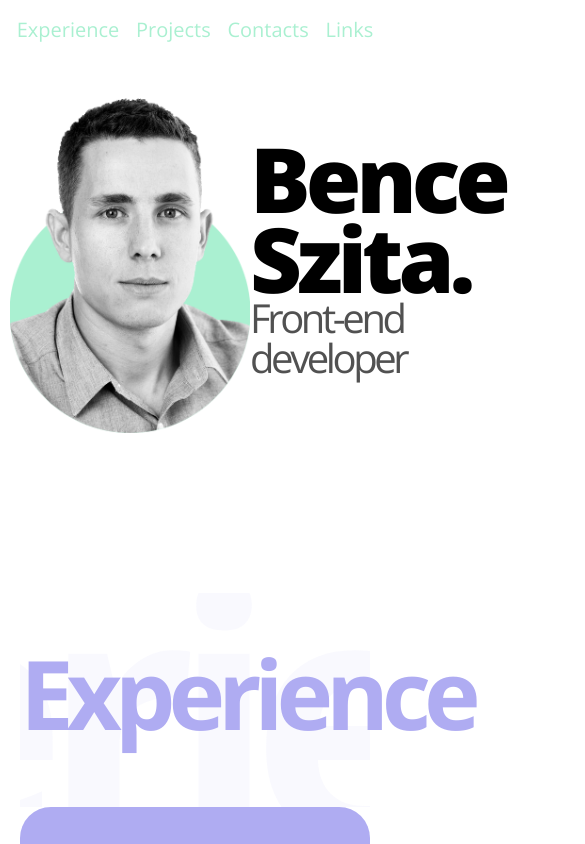
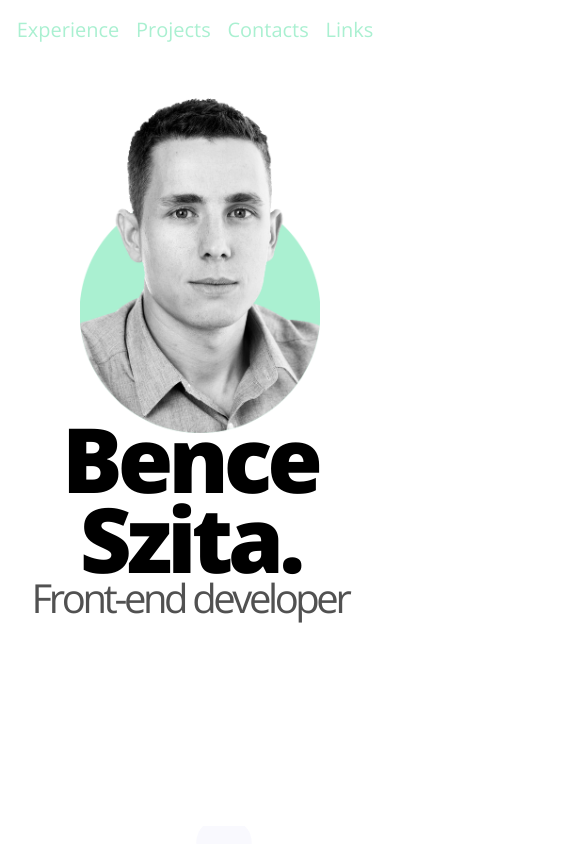
Before and after one commit to Ben-sz/portrait, an Angular app: page / in a window 390 px wide. Shown: the top 844 px of the page, 585 px wide, since content can reach past the window. Built offline with nearby package versions, Linux system fonts and the light colour scheme.

Commit message:
adds scroll event to title and xp div

```diff
--- a/src/app/app-routing.module.ts
+++ b/src/app/app-routing.module.ts
@@ -9,6 +9,7 @@ const routes: Routes = [
   { path: 'cocolio', component: CocolioComponent },
   { path: '', component: HomeComponent },
 
+
 ];
 
 @NgModule({
--- a/src/app/home/home.component.html
+++ b/src/app/home/home.component.html
@@ -1,9 +1,9 @@
 <div class="top-1">
   <div class="top1-main">
 
-    <img src="../../assets/images/portrait7.png" alt="">
-    <div class="name-text">
-      <h1>Bence Szita.<span></span></h1>
+    <img #portrait src="../../assets/images/portrait7.png" alt="">
+    <div #scrollElement class="name-text">
+      <h1 >Bence Szita.<span></span></h1>
       <h3>Front-end developer<span></span></h3>
     </div>
 
@@ -15,9 +15,9 @@
 <div class="block-main block-margin" id="experience">
     <div class="block-container left-flextext">
       <div class="block-child xp-bg">
-        <div class="block-title purplecolor"> <h1>Experience</h1></div>
+        <div class="block-title purplecolor" #xpLeft > <h1>Experience</h1></div>
       </div>
-      <div class="block-child purplebg xp-box">
+      <div class="block-child purplebg xp-box" #xpRight>
         <div class="xp-text">
           <h1> 2019 Sept-2020 May - System Egineer,  Robert Bosch Kft</h1>
           <h2> Budapest, Hungary</h2>
--- a/src/app/home/home.component.scss
+++ b/src/app/home/home.component.scss
@@ -18,10 +18,11 @@ body{
   width: 100%;
   margin-right: auto;
   margin-left: auto;
-  margin-bottom: 10rem;
+  margin-bottom: 13rem;
   .top1-main{
 
     display: flex;
+    flex-wrap: wrap;
     justify-content: center;
 
     /* width: 60vw; */
@@ -103,6 +104,7 @@ body{
 .block-child {
   flex: 1;
   max-width: 100%;
+  overflow: hidden;
 }
 
 
@@ -110,6 +112,7 @@ body{
   text-align: center;
   margin-top: 100px;
   padding-bottom: 50px;
+  overflow: hidden;
   h1{
     font-family: Open Sans;
     font-style: normal;
@@ -118,9 +121,7 @@ body{
     line-height: 0%;
     letter-spacing: -0.075em;
     transition: all 0.3s ease;
-    &:hover{
-   /*  margin-left: -10px; */
-    }
+
   }
 }
 
@@ -163,9 +164,6 @@ body{
     line-height: 40px;
     transition: all 0.3s ease;
     margin-top: 70px;
-    &:hover{
-   /*  margin-left: -10px; */
-    }
 
 
   }
@@ -179,9 +177,7 @@ body{
 
       transition: all 0.3s ease;
 
-      &:hover{
-      /*   margin-left: -10px; */
-      }
+
     }
 }
 
@@ -314,10 +310,8 @@ text-align: center;
 
   .name-text{
     text-align: left;
-
     display: flex;
     flex-direction: column;
-
     align-items: flex-start;
     justify-content: center;
 
@@ -342,3 +336,11 @@ text-align: center;
   }
 
 }
+
+
+@media (max-width: 950px) {
+  .name-text{
+    text-align: center;
+    align-items: center;
+  }
+}
--- a/src/app/home/home.component.ts
+++ b/src/app/home/home.component.ts
@@ -1,4 +1,4 @@
-import { Component, OnInit, ViewEncapsulation } from '@angular/core';
+import { Component, OnDestroy, OnInit, ViewChild, ViewEncapsulation } from '@angular/core';
 import { faGithub, faLinkedinIn} from '@fortawesome/free-brands-svg-icons';
 
 
@@ -8,13 +8,67 @@ import { faGithub, faLinkedinIn} from '@fortawesome/free-brands-svg-icons';
   styleUrls: ['./home.component.scss'],
   encapsulation: ViewEncapsulation.None
 })
-export class HomeComponent implements OnInit {
+export class HomeComponent implements OnInit, OnDestroy {
+
+  @ViewChild('scrollElement') scrollElement: any;
+  scrollHtml: HTMLElement;
+  @ViewChild('portrait') portraitElement: any;
+  portraitHtml: HTMLElement;
+  @ViewChild('xpLeft') xpLeft: any;
+  xpLeftHtml: HTMLElement;
+  @ViewChild('xpRight') xpRight: any;
+  xpRightHtml: HTMLElement;
+
+
   faGithub = faGithub;
   faLinkedinIn = faLinkedinIn;
 
   constructor() { }
 
   ngOnInit(): void {
+    window.addEventListener('scroll', this.scrollEvent, true);
+
   }
 
+
+  ngAfterViewInit(){
+    this.scrollHtml = this.scrollElement.nativeElement;
+    this.portraitHtml = this.portraitElement.nativeElement;
+    this.xpLeftHtml = this.xpLeft.nativeElement;
+    this.xpRightHtml = this.xpRight.nativeElement;
+
+    this.xpRightHtml.style.transform = 'translate3d(952px,0px,0px)';
+    this.xpLeftHtml.style.transform = 'translate3d(-952px,0px,0px)';
+  }
+
+
+
+  ngOnDestroy(){
+    window.removeEventListener('scroll', this.scrollEvent, true);
+
+  }
+
+
+  scrollEvent = (event: any): void => {
+    const n = event.srcElement.scrollingElement.scrollTop;
+    let g = window.pageYOffset;
+    console.log('n', n)
+    console.log('g', g)
+   /*  console.log(n) */
+
+    let rate = n * 1.2;
+    this.scrollHtml.style.transform = 'translate3d(' + rate+ 'px,0px,0px)';
+    this.portraitHtml.style.transform = 'translate3d(' + -rate + 'px,0px,0px)';
+
+    /* xp scroll */
+
+
+
+    let xpRateRight =   Math.max(952-(n*3) , 0) + -1*Math.min(1600*1.7-(n*1.7) , 0);
+    let xpRateLeft =   Math.max(952-(n*3) , 0) - -1*Math.min(1600*1.7-(n*1.7) , 0);
+
+    this.xpRightHtml.style.transform = 'translate3d(' + xpRateRight + 'px,0px,0px)';
+    this.xpLeftHtml.style.transform = 'translate3d(' + -xpRateLeft + 'px,0px,0px)';
+
+  }
 }
--- a/src/styles.scss
+++ b/src/styles.scss
@@ -7,6 +7,7 @@ body{
 /*   display:table; */
   width: 100%;
   overflow-x: hidden; //horizontal
+  height: auto !important;
 }
 
 html {
```
